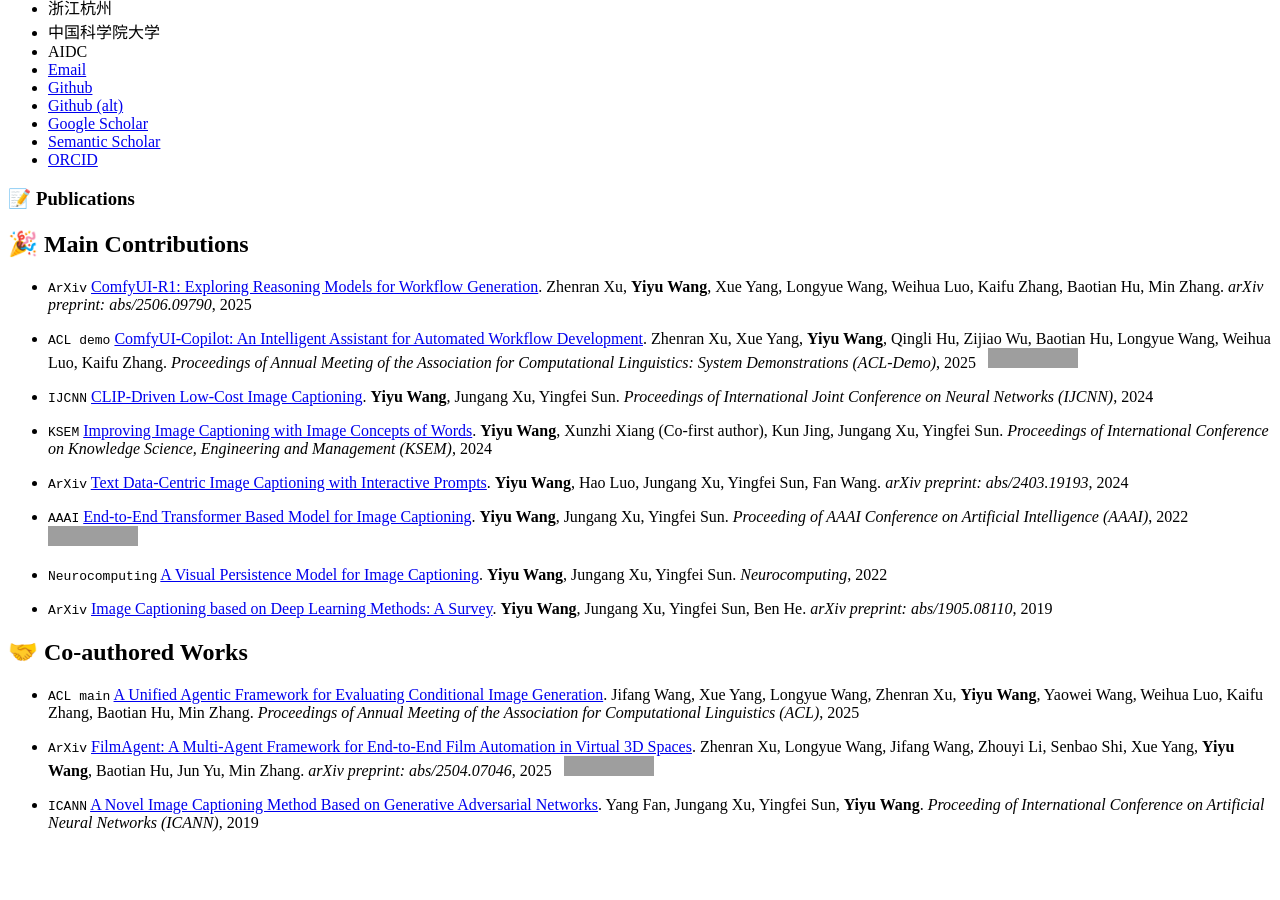
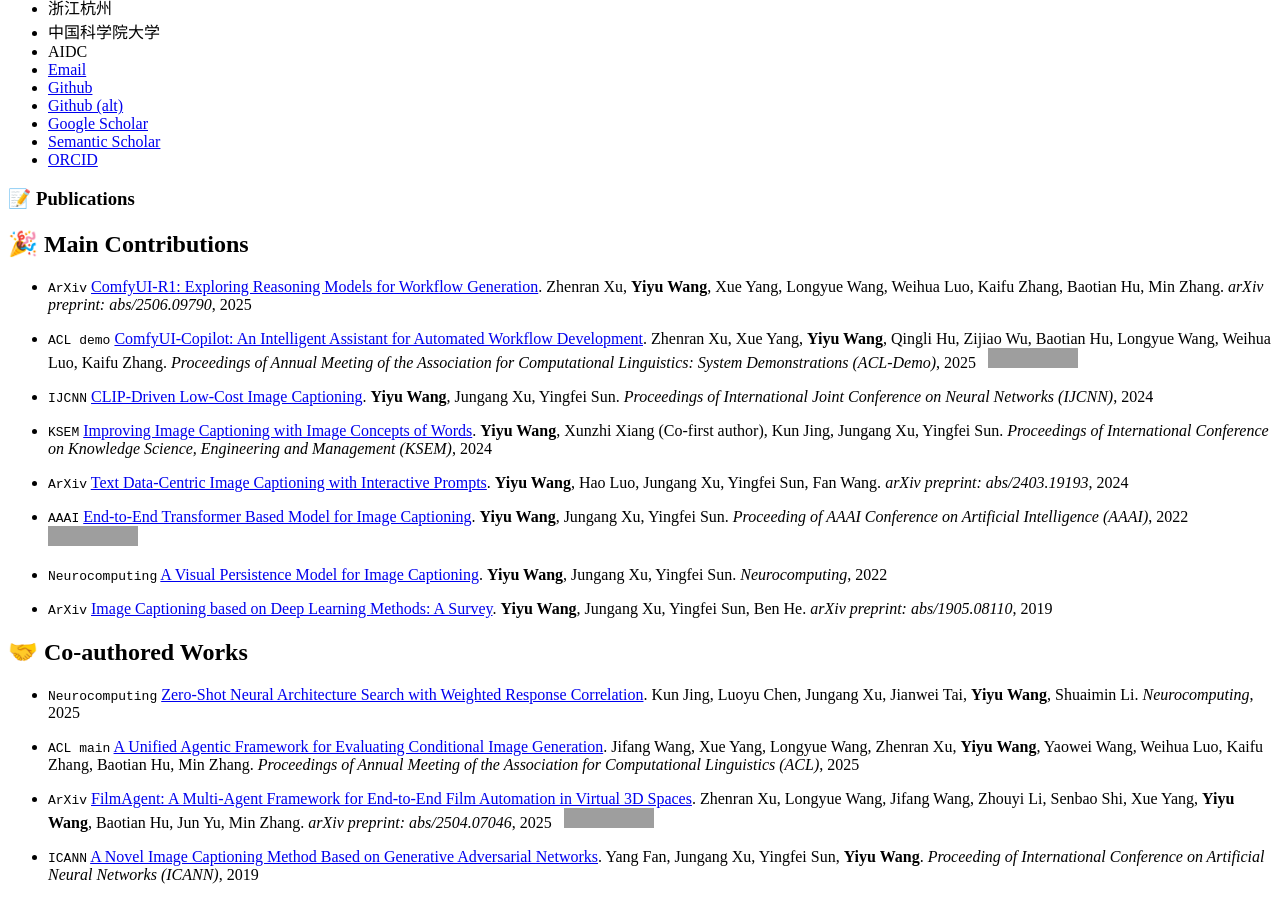
Before and after one commit to curya-wangyiyu/about_cn, a Jekyll site: the page built from _pages/includes/publications.md, in a window 1280 px wide and 900 px high, scrolled down 909 px. Built offline with Jekyll 4.4.1, drawn with Linux system fonts in a browser that asks for light colours; our own code applies the rules of GitHub Pages for plain Markdown files; before the commit the page ends 1757 px from its top, so only the background shows below that; grey boxes are pictures that could not be loaded.

Commit message:
Update publications.md

```diff
--- a/_pages/includes/publications.md
+++ b/_pages/includes/publications.md
@@ -16,10 +16,11 @@
 
 - ``Neurocomputing`` [A Visual Persistence Model for Image Captioning](https://www.sciencedirect.com/science/article/pii/S0925231221014922?via%3Dihub). **Yiyu Wang**, Jungang Xu, Yingfei Sun. _Neurocomputing_, 2022
 
-
 - ``ArXiv`` [Image Captioning based on Deep Learning Methods: A Survey](https://arxiv.org/abs/1905.08110). **Yiyu Wang**, Jungang Xu, Yingfei Sun, Ben He. _arXiv preprint: abs/1905.08110_, 2019
 
 ## 🤝 Co-authored Works
+
+- ``Neurocomputing`` [Zero-Shot Neural Architecture Search with Weighted Response Correlation](https://arxiv.org/abs/2507.08841). Kun Jing, Luoyu Chen, Jungang Xu, Jianwei Tai, **Yiyu Wang**, Shuaimin Li. _Neurocomputing_, 2025
 
 - ``ACL main`` [A Unified Agentic Framework for Evaluating Conditional Image Generation](https://arxiv.org/abs/2504.07046). Jifang Wang, Xue Yang, Longyue Wang, Zhenran Xu, **Yiyu Wang**, Yaowei Wang, Weihua Luo, Kaifu Zhang, Baotian Hu, Min Zhang. _Proceedings of Annual Meeting of the Association for Computational Linguistics (ACL)_, 2025
 
```
